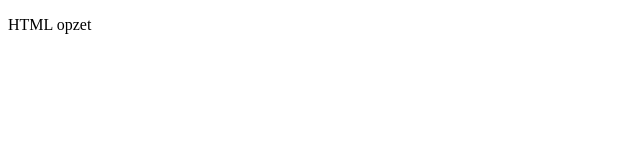
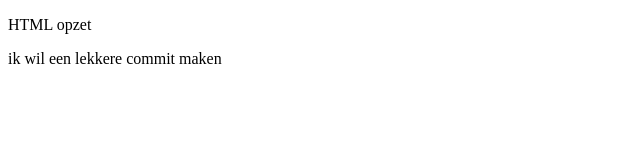
Before and after one commit to lennartkimmel/Hefpark, a plain HTML site: page index.html in a window 1280 px wide. Shown: the whole page, without its empty margins (0-640 px from the left). Drawn offline with Linux system fonts and the light colour scheme.

Commit message:
first commit

```diff
--- a/index.html
+++ b/index.html
@@ -8,5 +8,6 @@
 </head>
 <body>
     <p>HTML opzet</p>
+    <p>ik wil een lekkere commit maken</p>
 </body>
 </html>
```
